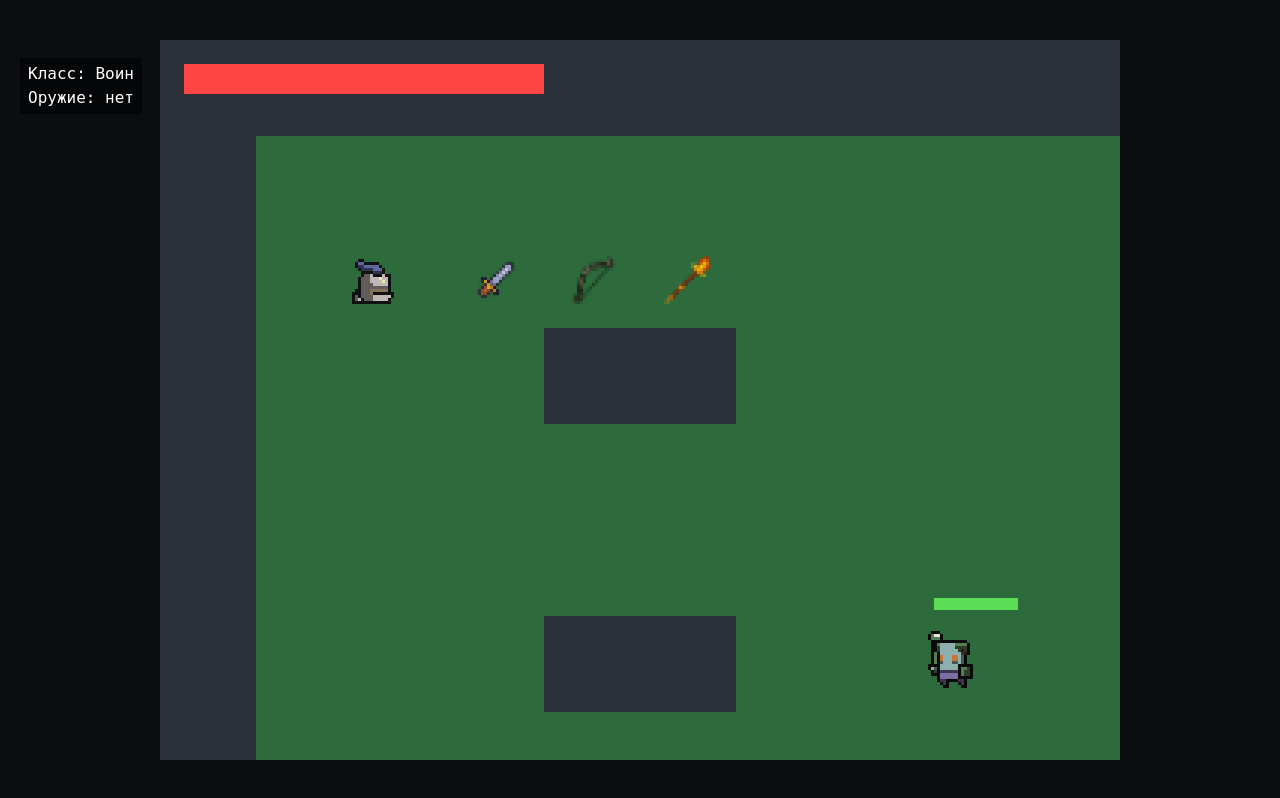
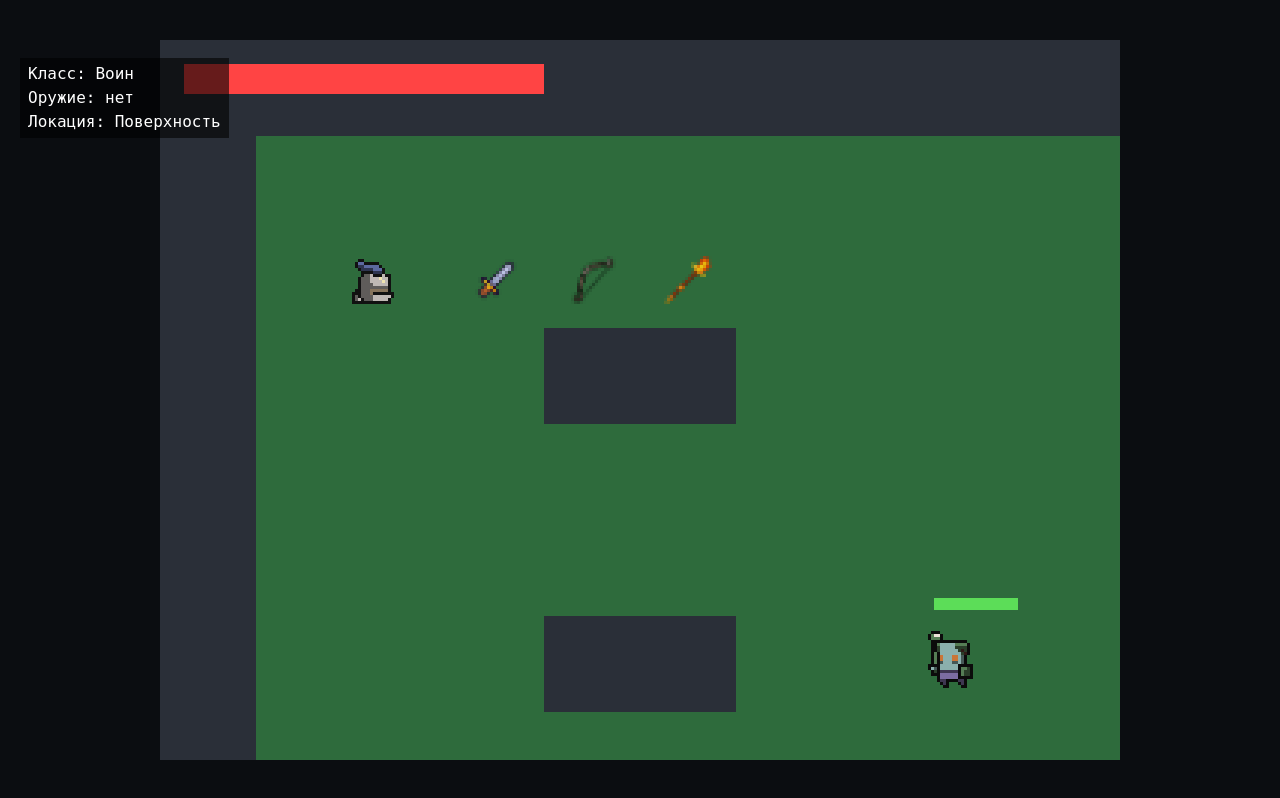
Before and after one commit to emilTMB/goblin-slayer, a React (Vite) app: page / in a window 1280 px wide. Both pictures are taken after a click on the element "Воин". Built offline with nearby package versions, Linux system fonts and the light colour scheme.

Commit message:
теперь есть система для того чтобы добавлять новые, разные карты

```diff
--- a/src/game/CanvasGame.jsx
+++ b/src/game/CanvasGame.jsx
@@ -131,7 +131,6 @@ const PLAYER_FRAMES = {
   blink: { cols: 6, fps: 14 },
 };
 
-const DIE_DURATION_MS = (PLAYER_FRAMES.die.cols / PLAYER_FRAMES.die.fps) * 1000;
 const ATTACK_TOTAL_MS =
   (PLAYER_FRAMES.attack.cols / PLAYER_FRAMES.attack.fps) * 1000;
 const BLINK_DURATION_MS =
@@ -145,32 +144,180 @@ const goblinSprites = {
   die: { src: asset("assets/goblin/goblin-die.png"), cols: 4, fps: 8 },
 };
 
-// карта: 0 — трава, 1 — стена
-const MAP = [
+// === МИРЫ / ЛОКАЦИИ ===
+// Можно добавлять новые карты: overworld, dungeon1, dungeon2 и т.д.
+const WORLDS = {
+  overworld: {
+    name: "Поверхность",
+    map: [
       [1, 1, 1, 1, 1, 1, 1, 1, 1, 1, 1, 1],
-  [1, 0, 0, 0, 0, 0, 0, 0, 0, 0, 0, 1],
-  [1, 0, 0, 0, 0, 0, 0, 0, 0, 0, 0, 1],
-  [1, 0, 0, 0, 1, 1, 0, 0, 0, 0, 0, 1],
-  [1, 0, 0, 0, 0, 0, 0, 0, 0, 0, 0, 1],
-  [1, 0, 0, 0, 0, 0, 0, 0, 0, 0, 0, 1],
-  [1, 0, 0, 0, 1, 1, 0, 0, 0, 0, 0, 1],
-  [1, 0, 0, 0, 0, 0, 0, 0, 0, 0, 0, 1],
-  [1, 0, 0, 0, 0, 0, 0, 0, 0, 0, 0, 1],
+      [1, 0, 0, 0, 0, 0, 0, 0, 0, 0, 0, 0],
+      [1, 0, 0, 0, 0, 0, 0, 0, 0, 0, 0, 0],
+      [1, 0, 0, 0, 1, 1, 0, 0, 0, 0, 0, 0],
+      [1, 0, 0, 0, 0, 0, 0, 0, 0, 0, 0, 0],
+      [1, 0, 0, 0, 0, 0, 0, 0, 0, 0, 0, 0],
+      [1, 0, 0, 0, 1, 1, 0, 0, 0, 0, 0, 0],
+      [1, 0, 0, 0, 0, 0, 0, 0, 0, 0, 0, 0],
+      [1, 0, 0, 0, 0, 0, 0, 0, 0, 0, 0, 0],
       [1, 1, 1, 1, 1, 1, 1, 1, 1, 1, 1, 1],
-];
-
-// Точки спавна гоблинов (в тайлах)
-const SPAWN_POINTS = [
+    ],
+    defaultSpawn: { tx: 2, ty: 2 },
+    spawnPoints: [
       { x: 8, y: 6 },
       { x: 9, y: 2 },
       { x: 2, y: 7 },
       { x: 10, y: 7 },
-];
-
-// Параметры респауна гоблинов
-const MAX_GOBLINS = 3;
-const SPAWN_INTERVAL_MS = 4000;
-const REQUIRE_SWORD_TO_SPAWN = false;
+    ],
+    weaponTiles: [
+      { type: "sword", x: 3, y: 2, color: "#ffffff" },
+      { type: "bow", x: 4, y: 2, color: "#00c853" },
+      { type: "staff", x: 5, y: 2, color: "#ffeb3b" },
+    ],
+    exits: [
+      {
+        tx: 12,
+        ty: 1,
+        targetWorld: "dungeon1",
+        targetSpawn: { tx: 1, ty: 1 },
+      },
+      {
+        tx: 12,
+        ty: 2,
+        targetWorld: "dungeon1",
+        targetSpawn: { tx: 1, ty: 2 },
+      },
+      {
+        tx: 12,
+        ty: 3,
+        targetWorld: "dungeon1",
+        targetSpawn: { tx: 1, ty: 3 },
+      },
+      {
+        tx: 12,
+        ty: 4,
+        targetWorld: "dungeon1",
+        targetSpawn: { tx: 1, ty: 4 },
+      },
+      {
+        tx: 12,
+        ty: 5,
+        targetWorld: "dungeon1",
+        targetSpawn: { tx: 1, ty: 5 },
+      },
+      {
+        tx: 12,
+        ty: 6,
+        targetWorld: "dungeon1",
+        targetSpawn: { tx: 1, ty: 6 },
+      },
+      {
+        tx: 12,
+        ty: 7,
+        targetWorld: "dungeon1",
+        targetSpawn: { tx: 1, ty: 7 },
+      },
+      {
+        tx: 12,
+        ty: 8,
+        targetWorld: "dungeon1",
+        targetSpawn: { tx: 1, ty: 8 },
+      },
+      {
+        tx: 12,
+        ty: 9,
+        targetWorld: "dungeon1",
+        targetSpawn: { tx: 1, ty: 9 },
+      },
+      {
+        tx: 12,
+        ty: 10,
+        targetWorld: "dungeon1",
+        targetSpawn: { tx: 1, ty: 10 },
+      },
+    ],
+  },
+
+  dungeon1: {
+    name: "Данж 1",
+    map: [
+      [1, 1, 1, 1, 1, 1, 1, 1, 1, 1, 1, 1],
+      [0, 0, 1, 1, 0, 0, 0, 0, 0, 0, 0, 1],
+      [0, 0, 1, 0, 0, 0, 1, 1, 0, 0, 0, 1],
+      [0, 0, 1, 0, 1, 1, 1, 1, 0, 0, 0, 1],
+      [0, 0, 1, 0, 0, 1, 1, 1, 1, 1, 0, 1],
+      [0, 0, 0, 0, 0, 1, 0, 0, 0, 1, 0, 1],
+      [0, 0, 0, 1, 1, 1, 0, 1, 0, 1, 0, 1],
+      [0, 0, 0, 1, 0, 0, 0, 1, 0, 1, 0, 1],
+      [0, 0, 0, 0, 0, 0, 0, 1, 0, 0, 0, 1],
+      [1, 1, 1, 1, 1, 1, 1, 1, 1, 1, 1, 1],
+    ],
+    defaultSpawn: { tx: 2, ty: 8 },
+    spawnPoints: [{ x: 6, y: 5 }],
+    weaponTiles: [], // тут пока нет оружия
+    exits: [
+      {
+        tx: -1,
+        ty: 1,
+        targetWorld: "overworld",
+        targetSpawn: { tx: 11, ty: 1 },
+      },
+      {
+        tx: -1,
+        ty: 2,
+        targetWorld: "overworld",
+        targetSpawn: { tx: 11, ty: 2 },
+      },
+      {
+        tx: -1,
+        ty: 3,
+        targetWorld: "overworld",
+        targetSpawn: { tx: 11, ty: 3 },
+      },
+      {
+        tx: -1,
+        ty: 4,
+        targetWorld: "overworld",
+        targetSpawn: { tx: 11, ty: 4 },
+      },
+      {
+        tx: -1,
+        ty: 5,
+        targetWorld: "overworld",
+        targetSpawn: { tx: 11, ty: 5 },
+      },
+      {
+        tx: -1,
+        ty: 6,
+        targetWorld: "overworld",
+        targetSpawn: { tx: 11, ty: 6 },
+      },
+      {
+        tx: -1,
+        ty: 7,
+        targetWorld: "overworld",
+        targetSpawn: { tx: 11, ty: 7 },
+      },
+      {
+        tx: -1,
+        ty: 8,
+        targetWorld: "overworld",
+        targetSpawn: { tx: 11, ty: 8 },
+      },
+      {
+        tx: -1,
+        ty: 9,
+        targetWorld: "overworld",
+        targetSpawn: { tx: 11, ty: 9 },
+      },
+      {
+        tx: -1,
+        ty: 10,
+        targetWorld: "overworld",
+        targetSpawn: { tx: 11, ty: 10 },
+      },
+    ],
+  },
+};
 
 // Параметры сердец
 const HEART_SIZE = TILE - 20;
@@ -178,13 +325,6 @@ const HEART_HEAL = 1;
 const HEART_SPAWN_INTERVAL_MS = 5000;
 const HEART_DESPAWN_MS = 12000;
 const MAX_HEARTS = 2;
-
-// Пикапы оружия (в тайлах)
-const WEAPON_TILES = [
-  { type: "sword", x: 3, y: 2, color: "#ffffff" },
-  { type: "bow", x: 4, y: 2, color: "#00c853" },
-  { type: "staff", x: 5, y: 2, color: "#ffeb3b" },
-];
 
 // utils
 function loadImage(src) {
@@ -377,11 +517,21 @@ export default function CanvasGame() {
 
   const [playerClass, setPlayerClass] = useState(null);
 
+  // какая карта сейчас активна
+  const [mapId, setMapId] = useState("overworld");
+
+  // куда ставить игрока при входе на карту (в тайлах)
+  const [spawnInfo, setSpawnInfo] = useState(null);
+
   // overlay
   const [gameOver, setGameOver] = useState(false);
   const [elapsedMs, setElapsedMs] = useState(0);
   const [kills, setKills] = useState(0);
   const startRef = useRef(performance.now());
+
+  // глобальные HP и оружие (сохраняются между переходами по картам)
+  const hpRef = useRef(null); // число HP
+  const weaponRef = useRef(null); // "sword" | "bow" | "staff" | null
 
   // HUD по оружию (для DOM-текста)
   const [weaponHud, setWeaponHud] = useState("нет");
@@ -454,15 +604,37 @@ export default function CanvasGame() {
   useEffect(() => {
     if (!playerClass) return; // пока класс не выбран — не запускаем игру
 
+    const world = WORLDS[mapId];
+    if (!world) return;
+
+    const MAP = world.map;
+    const SPAWN_POINTS = world.spawnPoints;
+    const WEAPON_TILES = world.weaponTiles;
+    const EXIT_TILES = world.exits;
+
+    const cfg = CLASS_CONFIG[playerClass];
+    const MAX_HP = cfg.maxHp;
+    const PLAYER_SPEED = cfg.speed;
+
+    // Определяем, это вход через портал или новый забег
+    const isPortalSpawn = spawnInfo && spawnInfo.mapId === mapId;
+
+    // Если это новый ран (нет spawnInfo для этой карты) — сбрасываем HP/оружие
+    if (!isPortalSpawn) {
+      hpRef.current = MAX_HP;
+      weaponRef.current = null;
+    } else {
+      // если пришли через портал и HP ещё не инициализирован — выставим по умолчанию
+      if (hpRef.current == null) hpRef.current = MAX_HP;
+    }
+
+    // обновляем HUD по оружию
+    setWeaponHud(weaponRef.current || "нет");
+
     startRef.current = performance.now();
     setGameOver(false);
     setElapsedMs(0);
     setKills(0);
-    setWeaponHud("нет");
-
-    const cfg = CLASS_CONFIG[playerClass];
-    const MAX_HP = cfg.maxHp;
-    const PLAYER_SPEED = cfg.speed;
 
     const c = canvasRef.current;
     const ctx = c.getContext("2d");
@@ -483,7 +655,7 @@ export default function CanvasGame() {
       }
     }
 
-    // пикапы оружия
+    // пикапы оружия (перегенерятся при входе на карту; оружие у игрока сохраняется отдельно)
     const weaponPickups = WEAPON_TILES.map((w) => ({
       type: w.type,
       color: w.color,
@@ -494,19 +666,30 @@ export default function CanvasGame() {
       picked: false,
     }));
 
+    // выбираем спавн для игрока
+    const spawn =
+      spawnInfo && spawnInfo.mapId === mapId
+        ? spawnInfo
+        : { mapId, tx: world.defaultSpawn.tx, ty: world.defaultSpawn.ty };
+
+    const startHp = Math.min(
+      hpRef.current != null ? hpRef.current : MAX_HP,
+      MAX_HP
+    );
+
     // игрок
     const player = {
-      x: TILE * 2,
-      y: TILE * 2,
+      x: spawn.tx * TILE,
+      y: spawn.ty * TILE,
       w: FRAME_W,
       h: FRAME_H,
       dir: 1,
       state: "sleep", // sleep | idle | run | attack | die | blink | ability
       frame: 0,
       acc: 0,
-      weapon: null, // sword | bow | staff
+      weapon: weaponRef.current, // sword | bow | staff | null
       attackStartedAt: 0,
-      hp: MAX_HP,
+      hp: startHp,
       hurtAt: -9999,
       dead: false,
       dieStartedAt: 0,
@@ -544,9 +727,12 @@ export default function CanvasGame() {
         dotTicksLeft: 0,
       };
     }
+
     const goblins = [];
+    if (SPAWN_POINTS && SPAWN_POINTS.length > 0) {
       goblins.push(makeGoblin(SPAWN_POINTS[0].x, SPAWN_POINTS[0].y));
-    let nextSpawnAt = performance.now() + SPAWN_INTERVAL_MS;
+    }
+    let nextSpawnAt = performance.now() + 4000;
 
     // === Сердца (хил) ===
     const hearts = [];
@@ -600,6 +786,8 @@ export default function CanvasGame() {
     const onKey = (e) => {
       if (e.key.toLowerCase() === "r") {
         running = false;
+        // новый забег — очищаем spawnInfo, чтобы стартовать с defaultSpawn
+        setSpawnInfo(null);
         setRestartKey((k) => k + 1);
       }
     };
@@ -642,40 +830,39 @@ export default function CanvasGame() {
       }
     }
 
-    function getPlayerAnimMeta(player) {
-      if (player.state === "sleep") return PLAYER_FRAMES.sleep;
-      if (player.state === "die") return PLAYER_FRAMES.die;
-      if (player.state === "blink") return PLAYER_FRAMES.blink;
-      if (player.state === "attack") return PLAYER_FRAMES.attack;
-      if (player.state === "ability") return PLAYER_FRAMES.attack; // анимация скилла как атакующая
-      if (player.state === "run") return PLAYER_FRAMES.run;
+    function getPlayerAnimMeta(p) {
+      if (p.state === "sleep") return PLAYER_FRAMES.sleep;
+      if (p.state === "die") return PLAYER_FRAMES.die;
+      if (p.state === "blink") return PLAYER_FRAMES.blink;
+      if (p.state === "attack") return PLAYER_FRAMES.attack;
+      if (p.state === "ability") return PLAYER_FRAMES.attack; // анимация скилла как атакующая
+      if (p.state === "run") return PLAYER_FRAMES.run;
       return PLAYER_FRAMES.idle;
     }
 
-    function getPlayerRow(player) {
-      if (player.state === "sleep") return PLAYER_ROWS_BASE.sleep;
-      if (player.state === "die") return PLAYER_ROWS_BASE.die;
-      if (player.state === "blink") return BLINK_ROW;
-
-      const wRows = player.weapon ? PLAYER_WEAPON_ROWS[player.weapon] : null;
+    function getPlayerRow(p) {
+      if (p.state === "sleep") return PLAYER_ROWS_BASE.sleep;
+      if (p.state === "die") return PLAYER_ROWS_BASE.die;
+      if (p.state === "blink") return BLINK_ROW;
+
+      const wRows = p.weapon ? PLAYER_WEAPON_ROWS[p.weapon] : null;
 
       // Анимация скилла (например, slam воина)
-      if (player.state === "ability") {
-        // ВСЕГДА играем строку 115, если это slam, неважно какое оружие / есть ли оно
-        if (player.abilityType === "slam") {
+      if (p.state === "ability") {
+        // ВСЕГДА играем строку 115, если это slam, неважно какое оружие
+        if (p.abilityType === "slam") {
           return PLAYER_ABILITY_ROWS.slam; // строка 115
         }
-        // fallback если появятся другие абилки с оружейными строками
         if (wRows) return wRows.attack;
         return PLAYER_ROWS_BASE.run;
       }
 
-      if (player.state === "attack") {
+      if (p.state === "attack") {
         if (wRows) return wRows.attack;
         return PLAYER_ROWS_BASE.run;
       }
 
-      if (player.state === "run") {
+      if (p.state === "run") {
         if (wRows) return wRows.run;
         return PLAYER_ROWS_BASE.run;
       }
@@ -692,11 +879,11 @@ export default function CanvasGame() {
       return "g_idle";
     }
 
-    function attackHitbox(player) {
+    function attackHitbox(p) {
       const w = 14;
       const h = 12;
-      const x = player.dir === 1 ? player.x + player.w - 4 : player.x - w + 4;
-      const y = player.y + player.h / 2 - h / 2;
+      const x = p.dir === 1 ? p.x + p.w - 4 : p.x - w + 4;
+      const y = p.y + p.h / 2 - h / 2;
       return { x, y, w, h };
     }
 
@@ -709,11 +896,11 @@ export default function CanvasGame() {
     }
 
     function spawnGoblin(now) {
-      if (goblins.length >= MAX_GOBLINS) return;
-      if (REQUIRE_SWORD_TO_SPAWN && !player.weapon) return;
+      if (goblins.length >= 3) return;
+      if (!SPAWN_POINTS || SPAWN_POINTS.length === 0) return;
       const pt = SPAWN_POINTS[Math.floor(Math.random() * SPAWN_POINTS.length)];
       goblins.push(makeGoblin(pt.x, pt.y));
-      nextSpawnAt = now + SPAWN_INTERVAL_MS;
+      nextSpawnAt = now + 4000;
     }
 
     function spawnProjectile(type) {
@@ -844,15 +1031,43 @@ export default function CanvasGame() {
         player.state = "idle";
       }
 
+      // === ПРОВЕРКА: НАСТУПИЛ ЛИ ИГРОК НА ВЫХОД ===
+      {
+        const centerX = player.x + player.w / 2;
+        const centerY = player.y + player.h / 2;
+        const tileX = Math.floor(centerX / TILE);
+        const tileY = Math.floor(centerY / TILE);
+
+        const exit = EXIT_TILES.find((e) => e.tx === tileX && e.ty === tileY);
+
+        if (exit) {
+          // Останавливаем текущий цикл
+          running = false;
+
+          // Запоминаем, куда ставить игрока в новой карте
+          setSpawnInfo({
+            mapId: exit.targetWorld,
+            tx: exit.targetSpawn.tx,
+            ty: exit.targetSpawn.ty,
+          });
+
+          // Переходим на другую карту, HP и оружие уже сохранены в hpRef/weaponRef
+          setMapId(exit.targetWorld);
+
+          return; // выходим из update, дальше не обновляем эту карту
+        }
+      }
+
       // подбор оружия
       for (const w of weaponPickups) {
         if (!w.picked && aabb(player, w)) {
           w.picked = true;
           player.weapon = w.type;
+          weaponRef.current = w.type; // сохраняем между картами
+          setWeaponHud(w.type);
           player.state = "idle";
           player.frame = 0;
           player.acc = 0;
-          setWeaponHud(w.type);
         }
       }
 
@@ -865,6 +1080,7 @@ export default function CanvasGame() {
         }
         if (!player.dead && aabb(player, h) && player.hp < MAX_HP) {
           player.hp = Math.min(MAX_HP, player.hp + HEART_HEAL);
+          hpRef.current = player.hp; // сохраняем HP
           hearts.splice(i, 1);
         }
       }
@@ -1041,7 +1257,6 @@ export default function CanvasGame() {
           g.dotTicksLeft -= 1;
           g.dotNextTickAt += ARROW_DOT_INTERVAL_MS;
 
-          // если гоблин умер от DoT — сбросим метку
           if (g.dotTicksLeft <= 0 || g.hp <= 0) {
             g.dotType = null;
           }
@@ -1057,7 +1272,7 @@ export default function CanvasGame() {
           g.knockbackVy = 0;
 
           if (g.stunnedUntil && now < g.stunnedUntil) {
-            // только анимация (ниже)
+            // стоим, только анимация
           } else {
             const dx = player.x - g.x;
             const dy = player.y - g.y;
@@ -1183,25 +1398,20 @@ export default function CanvasGame() {
               hitEnemy = true;
 
               if (p.type === "arrow") {
-                // мгновенный урон
                 damageGoblin(g, ARROW_HIT_DAMAGE, now);
-                // вешаем DoT
                 g.dotType = "arrow";
                 g.dotTicksLeft = ARROW_DOT_TICKS;
                 g.dotNextTickAt = now + ARROW_DOT_INTERVAL_MS;
               }
-              // staff AoE перенесён ниже — при любом столкновении (стена или моб)
               break;
             }
           }
         }
 
         if (hitWall || hitEnemy) {
-          // Фаербол: AoE взрыв по области ВСЕГДА, даже если ударился о стену
           if (p.type === "staff") {
             const aoeR = TILE;
 
-            // урон по области
             for (const g2 of goblins) {
               if (g2.dead || g2.state === "die") continue;
               const gx = g2.x + g2.w / 2;
@@ -1212,7 +1422,6 @@ export default function CanvasGame() {
               }
             }
 
-            // визуальный взрыв
             explosions.push({
               x: p.x,
               y: p.y,
@@ -1241,6 +1450,7 @@ export default function CanvasGame() {
         if (!playerInvuln && aabb(gb, player)) {
           player.hp = Math.max(0, player.hp - 1);
           player.hurtAt = now;
+          hpRef.current = player.hp; // сохраняем HP
           if (player.hp <= 0 && player.state !== "die") {
             player.state = "die";
             player.frame = 0;
@@ -1258,7 +1468,7 @@ export default function CanvasGame() {
         if (goblins[i].dead) goblins.splice(i, 1);
       }
 
-      // ПЛАВНАЯ КАМЕРА (сразу с учётом границ карты)
+      // ПЛАВНАЯ КАМЕРА (с учётом границ карты)
       const worldW = MAP[0].length * TILE;
       const worldH = MAP.length * TILE;
       const maxCamX = worldW - VIEW_W;
@@ -1275,7 +1485,6 @@ export default function CanvasGame() {
       cam.x += (targetX - cam.x) * lerpFactor;
       cam.y += (targetY - cam.y) * lerpFactor;
 
-      // на всякий случай финальный кламп
       cam.x = Math.max(0, Math.min(cam.x, maxCamX));
       cam.y = Math.max(0, Math.min(cam.y, maxCamY));
     }
@@ -1283,7 +1492,6 @@ export default function CanvasGame() {
     function render() {
       const ctx = c.getContext("2d");
 
-      // Округлённая камера для рисования (убираем линии между тайлами)
       const camX = Math.round(cam.x);
       const camY = Math.round(cam.y);
 
@@ -1313,7 +1521,6 @@ export default function CanvasGame() {
         if (icon && icon.complete) {
           ctx.drawImage(icon, dx, dy, w.w, w.h);
         } else {
-          // fallback: квадратик, пока не загрузилась картинка
           ctx.fillStyle = w.color;
           ctx.fillRect(dx, dy, w.w, w.h);
         }
@@ -1328,7 +1535,6 @@ export default function CanvasGame() {
         if (heartImg && heartImg.complete) {
           ctx.drawImage(heartImg, dx, dy, h.w, h.h);
         } else {
-          // fallback: старый квадратик, если иконка не загрузилась
           ctx.fillStyle = "rgba(0,0,0,0.25)";
           ctx.fillRect(dx + 2, dy + 3, h.w, h.h);
           ctx.fillStyle = "#e53935";
@@ -1355,11 +1561,8 @@ export default function CanvasGame() {
         const dy = p.y - camY;
 
         if (p.type === "arrow") {
-          // зелёная полоска-стрела
-          const w = p.radius * 3; // длина стрелы
-          const h = 3; // толщина стрелы
-
-          // центрируем относительно позиции снаряда
+          const w = p.radius * 3;
+          const h = 3;
           const x = dx - w / 2;
           const y = dy - h / 2;
 
@@ -1368,7 +1571,6 @@ export default function CanvasGame() {
           ctx.strokeStyle = "#000";
           ctx.strokeRect(x, y, w, h);
         } else {
-          // фаербол — остаётся кругом
           ctx.beginPath();
           ctx.arc(dx, dy, p.radius, 0, Math.PI * 2);
           ctx.closePath();
@@ -1476,7 +1678,7 @@ export default function CanvasGame() {
         }
       }
 
-      // UI HP (оставил на канве — это ок)
+      // UI HP (на канве)
       ctx.fillStyle = "#000";
       ctx.fillRect(8, 8, 120, 10);
       ctx.fillStyle = "#f44";
@@ -1488,7 +1690,7 @@ export default function CanvasGame() {
       window.removeEventListener("keydown", onKey);
       if (rafId) cancelAnimationFrame(rafId);
     };
-  }, [images, keys, restartKey, playerClass, setWeaponHud]);
+  }, [images, keys, restartKey, playerClass, mapId, spawnInfo]);
 
   return (
     <div className={styles.canvasWrap}>
@@ -1505,6 +1707,7 @@ export default function CanvasGame() {
         <div className={styles.classWrapper}>
           <div>Класс: {CLASS_CONFIG[playerClass].name}</div>
           <div>Оружие: {weaponHud || "нет"}</div>
+          <div>Локация: {WORLDS[mapId]?.name}</div>
         </div>
       )}
 
@@ -1529,19 +1732,40 @@ export default function CanvasGame() {
             <div style={{ display: "flex", gap: 8, justifyContent: "center" }}>
               <div
                 className={styles.btn}
-                onClick={() => setPlayerClass("warrior")}
+                onClick={() => {
+                  setMapId("overworld");
+                  setSpawnInfo(null);
+                  hpRef.current = null;
+                  weaponRef.current = null;
+                  setWeaponHud("нет");
+                  setPlayerClass("warrior");
+                }}
               >
                 Воин
               </div>
               <div
                 className={styles.btn}
-                onClick={() => setPlayerClass("rogue")}
+                onClick={() => {
+                  setMapId("overworld");
+                  setSpawnInfo(null);
+                  hpRef.current = null;
+                  weaponRef.current = null;
+                  setWeaponHud("нет");
+                  setPlayerClass("rogue");
+                }}
               >
                 Разбойник
               </div>
               <div
                 className={styles.btn}
-                onClick={() => setPlayerClass("wizard")}
+                onClick={() => {
+                  setMapId("overworld");
+                  setSpawnInfo(null);
+                  hpRef.current = null;
+                  weaponRef.current = null;
+                  setWeaponHud("нет");
+                  setPlayerClass("wizard");
+                }}
               >
                 Маг
               </div>
@@ -1560,7 +1784,11 @@ export default function CanvasGame() {
             <div className={styles.btns}>
               <div
                 className={styles.btn}
-                onClick={() => setRestartKey((k) => k + 1)}
+                onClick={() => {
+                  // новый забег на текущей карте
+                  setSpawnInfo(null);
+                  setRestartKey((k) => k + 1);
+                }}
               >
                 Играть снова (R)
               </div>
@@ -1570,6 +1798,11 @@ export default function CanvasGame() {
                   // сбрасываем игру и возвращаемся к выбору класса
                   setGameOver(false);
                   setPlayerClass(null);
+                  setMapId("overworld");
+                  setSpawnInfo(null);
+                  hpRef.current = null;
+                  weaponRef.current = null;
+                  setWeaponHud("нет");
                 }}
               >
                 Выбрать класс
```
Lines whose indentation alone changed are shown as unchanged.
